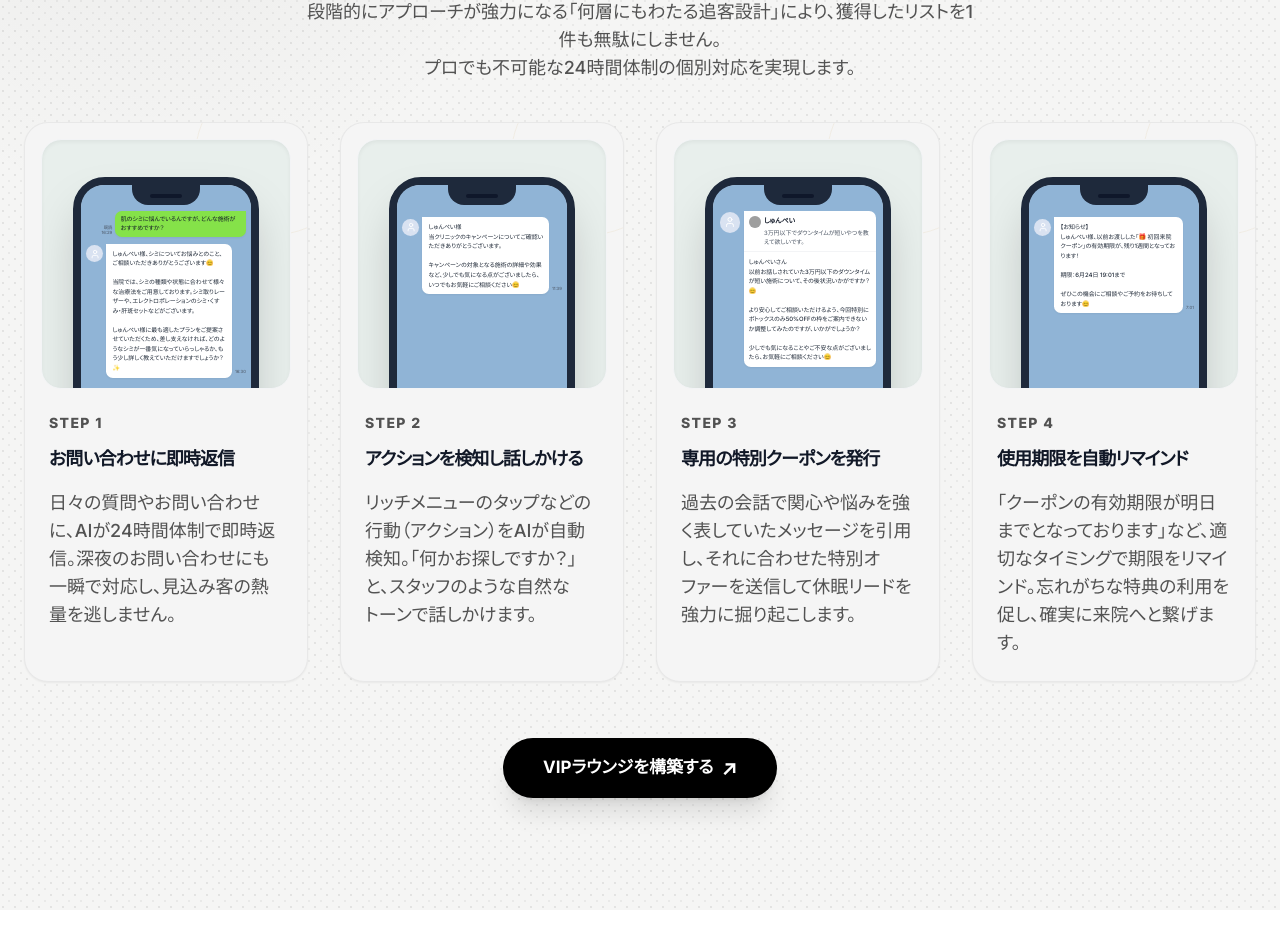
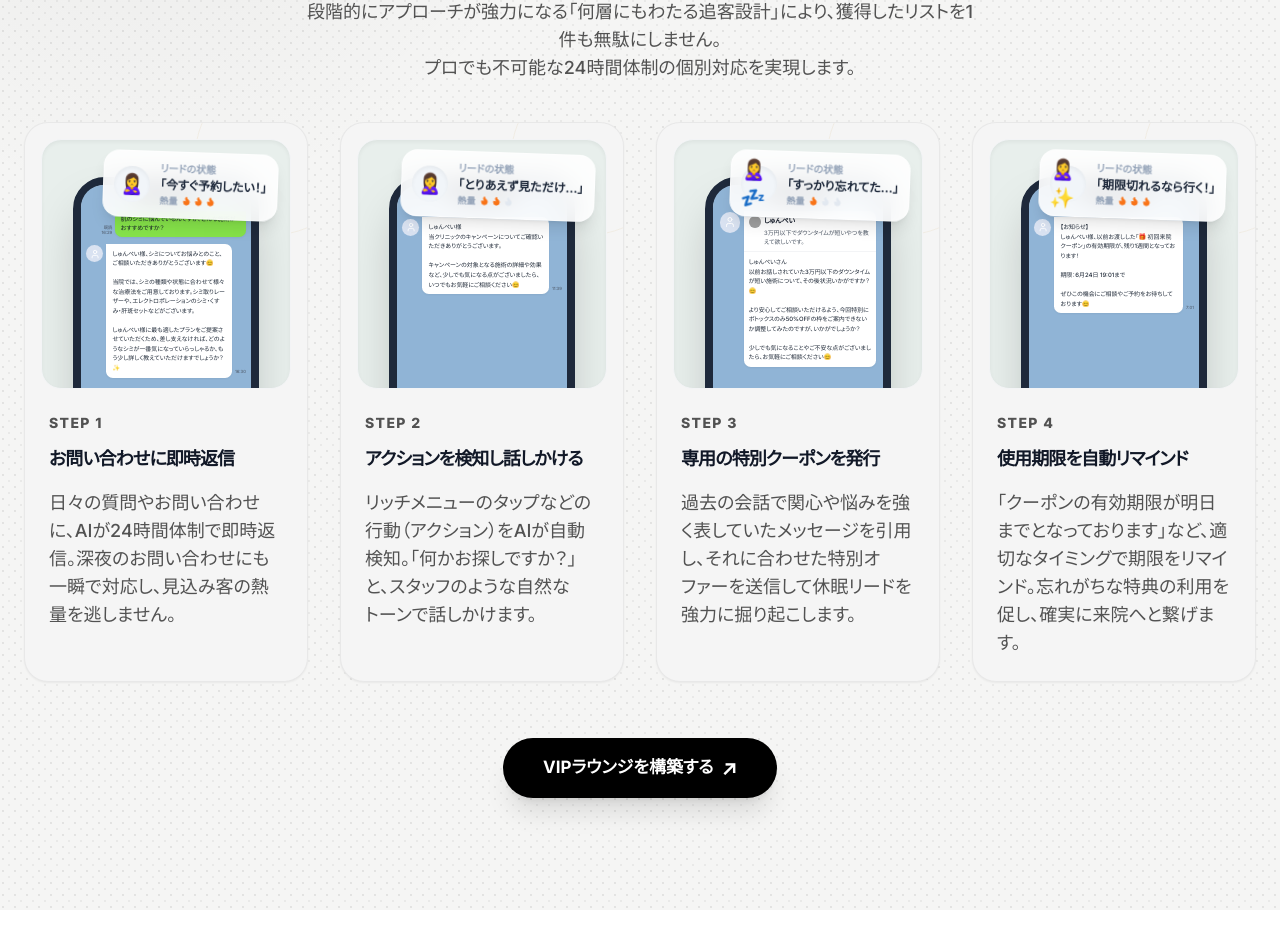
Before and after one commit to mikamishunpei/quicka-sdr-lp, a React (Vite) app: page /clinic in a window 1280 px wide. Shown: the part 2375-3321 px from the top of the page. Built offline with nearby package versions, Linux system fonts and the light colour scheme; grey boxes are pictures that could not be loaded.

Commit message:
Add floating target lead state badge with heat level to HeroMonochrome step cards

```diff
--- a/src/components/clinic/ClinicSolution.tsx
+++ b/src/components/clinic/ClinicSolution.tsx
@@ -33,6 +33,9 @@ export function ClinicSolution() {
       steps={[
         {
           title: "お問い合わせに即時返信",
+          targetStateEmoji: "🙎‍♀️",
+          targetStateText: "「今すぐ予約したい！」",
+          heatLevel: 3,
           description: "日々の質問やお問い合わせに、AIが24時間体制で即時返信。深夜のお問い合わせにも一瞬で対応し、見込み客の熱量を逃しません。",
           icon: <Zap className="w-6 h-6 text-brand-gold" />,
           imageSrc: "/solution_step_1.png",
@@ -80,6 +83,9 @@ export function ClinicSolution() {
         },
         {
           title: "アクションを検知し話しかける",
+          targetStateEmoji: "🙎‍♀️",
+          targetStateText: "「とりあえず見ただけ…」",
+          heatLevel: 2,
           description: "リッチメニューのタップなどの行動（アクション）をAIが自動検知。「何かお探しですか？」と、スタッフのような自然なトーンで話しかけます。",
           icon: <MousePointerClick className="w-6 h-6 text-brand-gold" />,
           imageSrc: "/solution_step_2.png",
@@ -113,6 +119,9 @@ export function ClinicSolution() {
         },
         {
           title: "専用の特別クーポンを発行",
+          targetStateEmoji: "🙎‍♀️💤",
+          targetStateText: "「すっかり忘れてた…」",
+          heatLevel: 1,
           description: "過去の会話で関心や悩みを強く表していたメッセージを引用し、それに合わせた特別オファーを送信して休眠リードを強力に掘り起こします。",
           icon: <Gift className="w-6 h-6 text-brand-gold" />,
           imageSrc: "/solution_step_3.png",
@@ -153,6 +162,9 @@ export function ClinicSolution() {
         },
         {
           title: "使用期限を自動リマインド",
+          targetStateEmoji: "🙎‍♀️✨",
+          targetStateText: "「期限切れるなら行く！」",
+          heatLevel: 3,
           description: "「クーポンの有効期限が明日までとなっております」など、適切なタイミングで期限をリマインド。忘れがちな特典の利用を促し、確実に来院へと繋げます。",
           icon: <Bell className="w-6 h-6 text-brand-gold" />,
           imageSrc: "/solution_step_4.png",
--- a/src/components/ui/hero-monochrome.tsx
+++ b/src/components/ui/hero-monochrome.tsx
@@ -177,7 +177,18 @@ interface HeroMonochromeProps {
   primaryButtonText?: string;
   primaryButtonHref?: string;
   capabilities?: string[];
-  steps?: { title: string; description: string; icon?: React.ReactNode; imageSrc?: string; isScreenshot?: boolean; customContent?: React.ReactNode; hoverOverlayContent?: React.ReactNode }[];
+  steps?: {
+    title: string;
+    description: string;
+    icon?: React.ReactNode;
+    imageSrc?: string;
+    isScreenshot?: boolean;
+    customContent?: React.ReactNode;
+    hoverOverlayContent?: React.ReactNode;
+    targetStateEmoji?: string;
+    targetStateText?: string;
+    heatLevel?: number;
+  }[];
   layout?: "split" | "centered";
   hideThemeToggle?: boolean;
   forceTheme?: "light" | "dark";
@@ -519,6 +530,25 @@ export function HeroMonochrome({
                 >
                   {(step.imageSrc || step.customContent) && (
                     <div className={cn("relative w-full aspect-square mb-6 overflow-hidden rounded-[1.25rem] border border-gray-100 dark:border-white/10 z-10 shadow-inner", step.isScreenshot ? "bg-[#e8efec]" : "")}>
+                      {/* Customer State Badge */}
+                      {step.targetStateText && (
+                        <div className="absolute top-3 right-3 bg-white/90 backdrop-blur-md shadow-lg rounded-2xl p-2.5 z-30 flex items-center gap-2.5 border border-white/50 transform rotate-2 hover:rotate-0 transition-transform">
+                          <div className="w-9 h-9 rounded-full bg-slate-100 flex items-center justify-center text-xl shadow-inner flex-shrink-0">
+                            {step.targetStateEmoji}
+                          </div>
+                          <div className="flex flex-col">
+                            <span className="text-[10px] font-black text-slate-400 leading-tight">リードの状態</span>
+                            <span className="text-xs font-bold text-slate-800 leading-tight my-0.5">{step.targetStateText}</span>
+                            <div className="flex items-center gap-0.5">
+                              <span className="text-[9px] font-black text-slate-400 mr-0.5">熱量</span>
+                              {[...Array(3)].map((_, i) => (
+                                 <svg key={i} className={cn("w-2.5 h-2.5", i < (step.heatLevel || 0) ? "text-orange-500 fill-orange-500" : "text-slate-200 fill-slate-200")} xmlns="http://www.w3.org/2000/svg" viewBox="0 0 24 24" fill="none" stroke="currentColor" strokeWidth="2" strokeLinecap="round" strokeLinejoin="round"><path d="M8.5 14.5A2.5 2.5 0 0 0 11 12c0-1.38-.5-2-1-3-1.072-2.143-.224-4.054 2-6 .5 2.5 2 4.9 4 6.5 2 1.6 3 3.5 3 5.5a7 7 0 1 1-14 0c0-1.153.433-2.294 1-3a2.5 2.5 0 0 0 2.5 2.5z"/></svg>
+                              ))}
+                            </div>
+                          </div>
+                        </div>
+                      )}
+
                       {step.isScreenshot ? (
                         <div className="relative w-[75%] h-[120%] mx-auto mt-[15%] bg-white rounded-[2rem] border-[8px] border-slate-800 shadow-2xl transform transition duration-700 ease-out group-hover:-translate-y-4 @container">
                            {/* Notch */}
```
